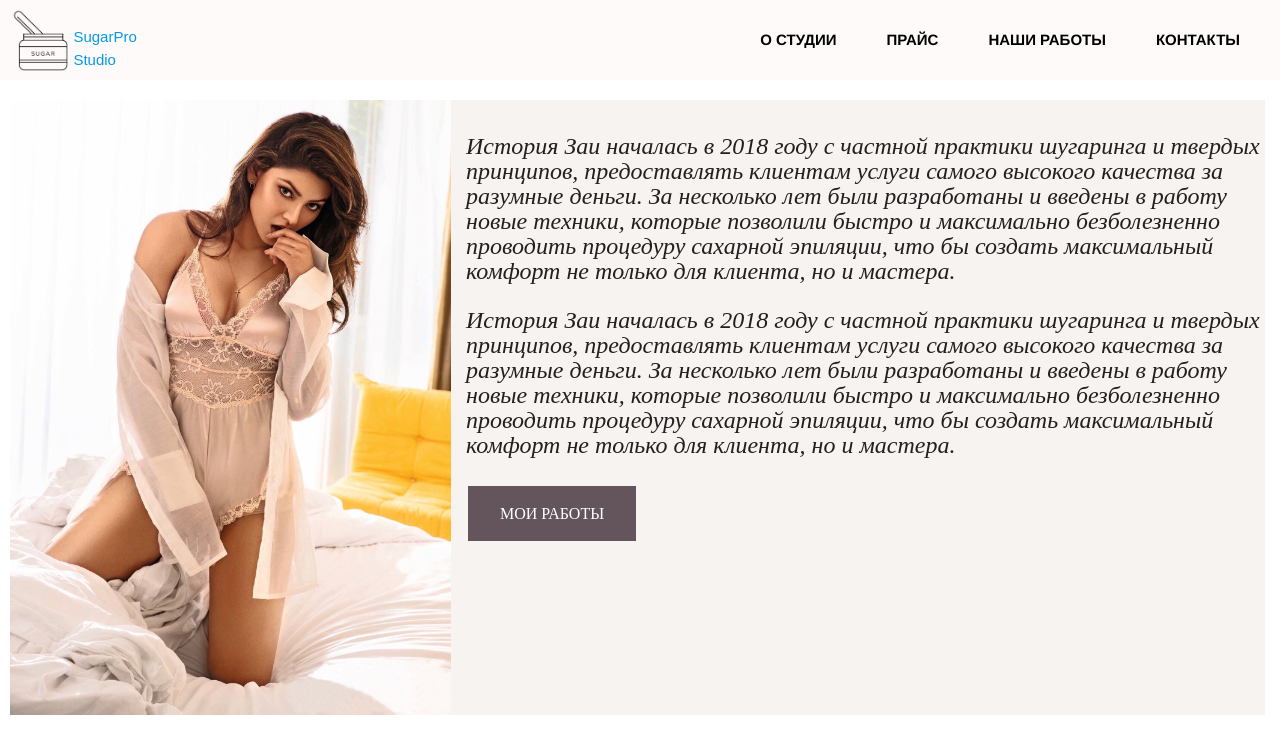
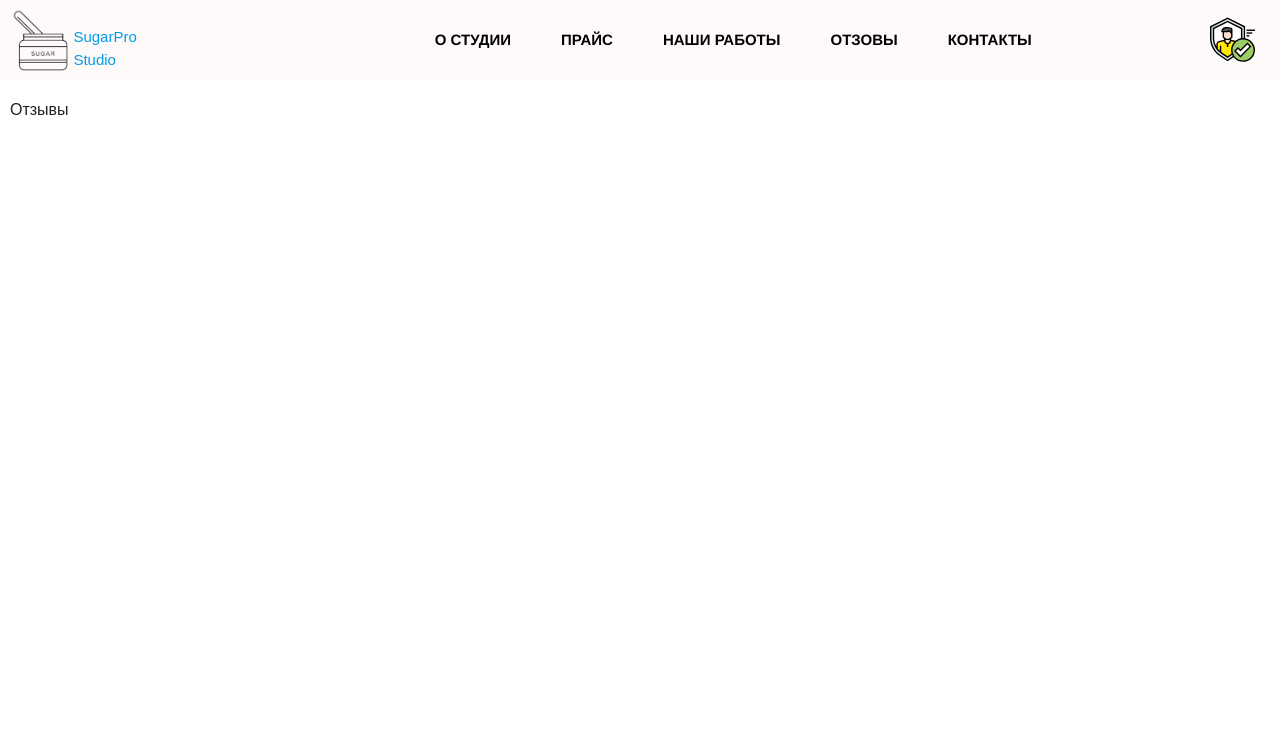
Before and after one commit to vladboldyr/ReactJSNet, a React (Create React App) app: page /comments in a window 1280 px wide. Before the commit this address led to /. Shown: the top 754 px of the page. Built offline with nearby package versions, Linux system fonts and the light colour scheme.

Commit message:
add icon for аутентификации

```diff
--- /dev/null
+++ b/src/components/Comments/comments.tsx
@@ -0,0 +1,7 @@
+import React from 'react';
+
+export const Comments = () => {
+    return(
+        <div>Отзывы</div>
+    );
+}
--- a/src/components/Home/home.less
+++ b/src/components/Home/home.less
@@ -15,14 +15,17 @@
 }
 .content-home {
   width: 100%;
+  padding: 10px 0px 45px 15px;
+  margin:0 5px 5px 0;
+  background:linear-gradient(90deg, hsla(22, 20%, 68%, 0) 0, hsla(22, 20%, 68%, 0) calc((100% - 1345px)/2),
+                             #f7f3f1 calc((100% - 1345px)/2 + .1px), #f7f3f1);
+}
+.content-home__discription {
+  width: 100%;
   font-style: italic;
   font-family: "Comic Sans";
   font-size: 24px;
   line-height: 25px;
-  padding: 10px 0px 45px 15px;
-  margin:0 5px 5px 0;
-  background:linear-gradient(90deg, hsla(22, 20%, 68%, 0) 0, hsla(22, 20%, 68%, 0) calc((100% - 1345px)/2),
-                             #f7f3f1 calc((100% - 1345px)/2 + .1px), #f7f3f1);
 }
 .link-works{
   display: block;
--- a/src/components/Home/home.tsx
+++ b/src/components/Home/home.tsx
@@ -8,6 +8,7 @@ export const Home = () => {
         <div className="wrapper-home">
           <div className="wrapper-img"><img src={imgHome}/></div>
             <div className="content-home">
+              <div className="content-home__discription">
                 <p>
                   История Заи началась в 2018 году с частной практики шугаринга и твердых принципов, предоставлять клиентам услуги самого высокого качества за разумные деньги. За несколько лет были разработаны и введены в работу новые техники, которые позволили быстро и максимально безболезненно проводить процедуру сахарной эпиляции, что бы создать максимальный комфорт не только для клиента, но и мастера.
                 </p>
@@ -19,5 +20,6 @@ export const Home = () => {
                 </div>
               </div>
             </div>
+      </div>
     );
 }
--- a/src/components/Main/Main.tsx
+++ b/src/components/Main/Main.tsx
@@ -1,13 +1,15 @@
 import React, { useState } from 'react';
 import { Route, Switch, Redirect, withRouter ,NavLink } from 'react-router-dom';
-import {Clients} from '../Clietns/clients';
-import {Home} from '../Home/home';
-import {Price} from '../Price/price';
-import {Works} from '../MyWorks/works';
-import {Contacts} from '../Contacts/contacts';
+import { Clients } from '../Clietns/clients';
+import { Home } from '../Home/home';
+import { Price } from '../Price/price';
+import { Works } from '../MyWorks/works';
+import { Comments } from '../Comments/comments';
+import { Contacts } from '../Contacts/contacts';
 import './main.less';
 
-const imgSugar = require('../../icon/sugar.png');
+const imgSugar = require('../../icons/sugar.png');
+const authentication = require('../../icons/authentication.svg');
 
 export const Main = () => {
     const [activeMenu,isActiveMenu] = useState(false);
@@ -32,11 +34,14 @@ export const Main = () => {
                             <li className="sugar-header__link"><NavLink to="/" exact>О Студии</NavLink></li>
                             <li className="sugar-header__link"><NavLink to="/price">Прайс</NavLink></li>
                             <li className="sugar-header__link"><NavLink to="/works">Наши работы</NavLink></li>
+                            <li className="sugar-header__link"><NavLink to="/comments">Отзовы</NavLink></li>
                             <li className="sugar-header__link"><NavLink to="/contacts">Контакты</NavLink></li>
                          </ul>
                     </nav>
                     <div className="sugar-header__end">
-                      <a className="button" href="#">Sign in</a>
+                      <a className="button" href="#">
+                        <img src={authentication} alt="Авторизируйтесь"></img>
+                      </a>
                     </div>
                 </div>
             </div>
@@ -47,6 +52,7 @@ export const Main = () => {
                 <Route path={'/'} exact component={Home} />
                 <Route path={'/price'} component={Price} />
                 <Route path={'/works'} component={Works} />
+                <Route path={'/comments'} component={Comments} />
                 <Route path={'/contacts'} component={Contacts} />
                 <Redirect from='/' to='/'/>
             </Switch>
--- a/src/components/Main/main.less
+++ b/src/components/Main/main.less
@@ -189,7 +189,18 @@ html,body{
 }
 
 .sugar-header__end{
-    display: none;
+    flex: 0 0 20px;
+    z-index: 3;
+    display: flex;
+}
+.sugar-header__end a {
+    display: flex;
+    width: 45px;
+    height: 60px;
+}
+.sugar-header__end img{
+    max-width: 100%;
+    max-height: 100%;
 }
 
 .content{
```
Also changed, not shown: src/icons/authentication.svg (added), src/icons/sugar.png (renamed from src/icon/sugar.png). Lines whose indentation alone changed are shown as unchanged.
